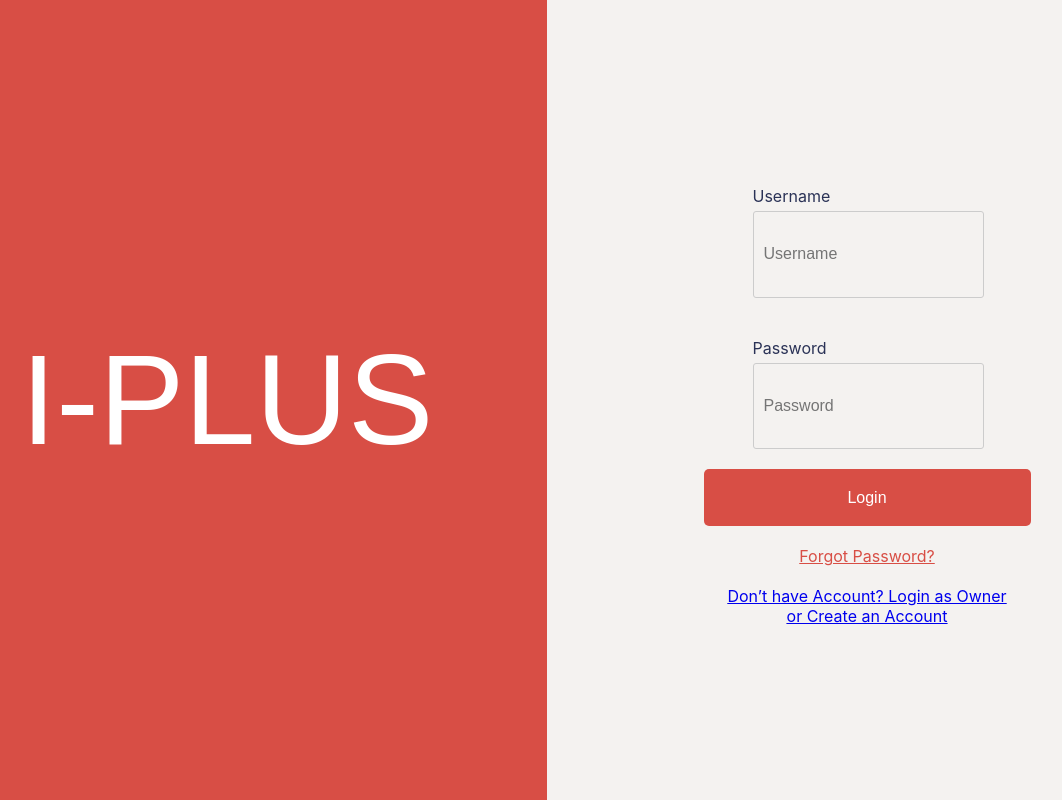
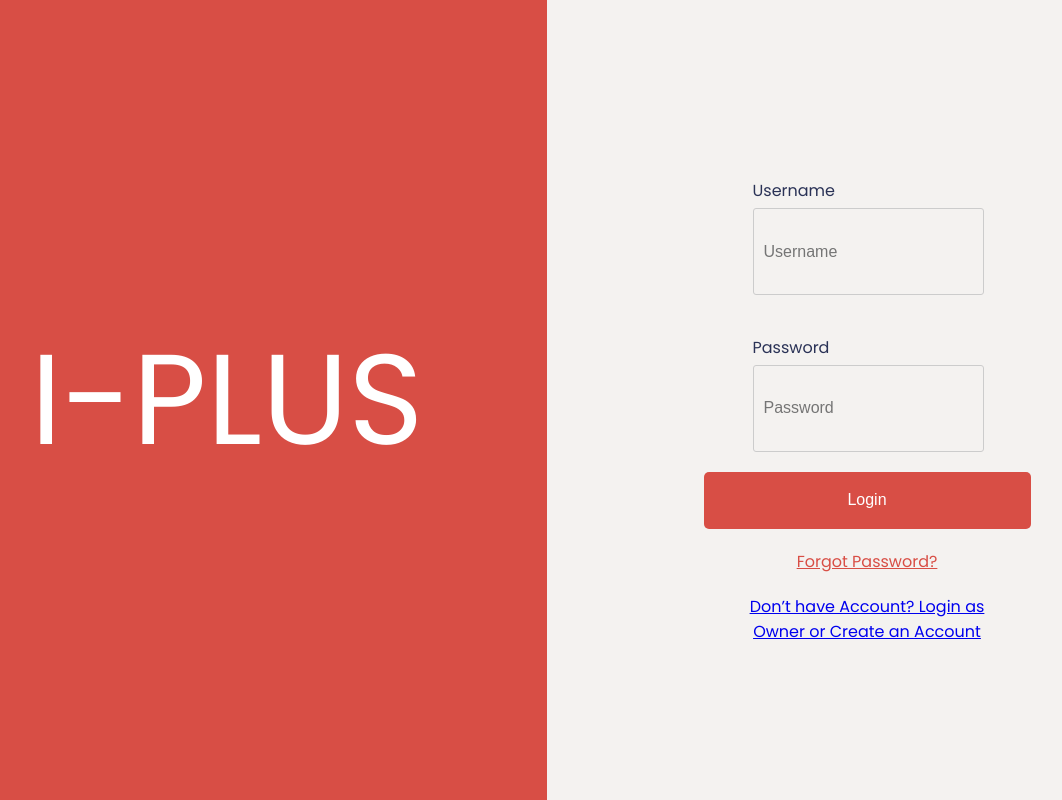
Before and after one commit to nirmalfernando/react-stock-management, a React (Create React App) app in the folder client/: page / in a window 1280 px wide. Shown: the whole page, without its empty margins (93-1155 px from the left). Built offline with nearby package versions, Linux system fonts and the light colour scheme.

Commit message:
Update index.css

```diff
--- a/client/src/index.css
+++ b/client/src/index.css
@@ -1,10 +1,27 @@
+@import url('https://fonts.googleapis.com/css2?family=Poppins:wght@400;600;700&display=swap');
+
+
+
+*{
+  margin: 0;
+  padding: 0;
+
+}
+
+
 body {
-  margin: 0;
-  font-family: -apple-system, BlinkMacSystemFont, 'Segoe UI', 'Roboto', 'Oxygen',
-    'Ubuntu', 'Cantarell', 'Fira Sans', 'Droid Sans', 'Helvetica Neue',
-    sans-serif;
+
+  font-family: "Poppins", sans-serif;
   -webkit-font-smoothing: antialiased;
   -moz-osx-font-smoothing: grayscale;
+  /*display: flex;
+  justify-content: right;
+  align-items: center;
+  min-height: 100vh;
+  /*background: url(./Components/Assests/background.jpg)no-repeat;
+  background: #D84E45;
+  background-size: contain;
+  background-position: center;*/
 }
 
 code {
```
